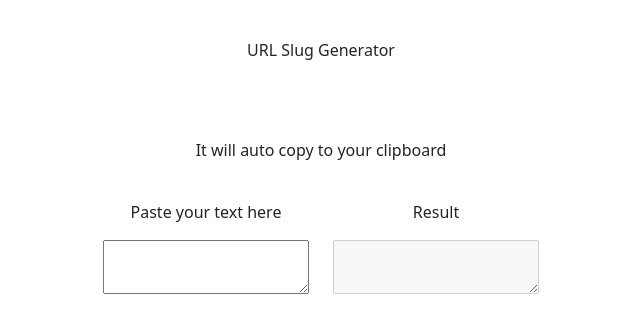
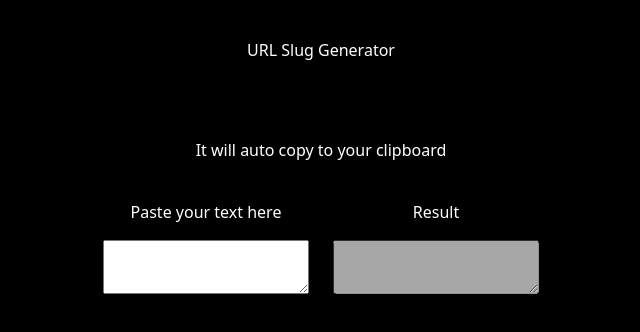
Before and after one commit to Iamwaishing/URL-Slug-Generator, a plain HTML site: page index.html in a window 1280 px wide. Shown: the whole page, without its empty margins (319-959 px from the left). Drawn offline with nearby package versions, Linux system fonts and the light colour scheme.

Commit message:
Add files via upload

```diff
--- a/index.html
+++ b/index.html
@@ -7,7 +7,7 @@
     <link href="https://cdn.jsdelivr.net/npm/bootstrap@5.0.0-beta3/dist/css/bootstrap.min.css" rel="stylesheet" integrity="sha384-eOJMYsd53ii+scO/bJGFsiCZc+5NDVN2yr8+0RDqr0Ql0h+rP48ckxlpbzKgwra6" crossorigin="anonymous">
     <title>URL Slug Generator</title>
 </head>
-<body>
+<body style="background-color: black; color: white;">
     <div class="container">
         <div class="row" style="line-height: 100px;">
             <div class="col" style="text-align: center;">URL Slug Generator</div>
```
